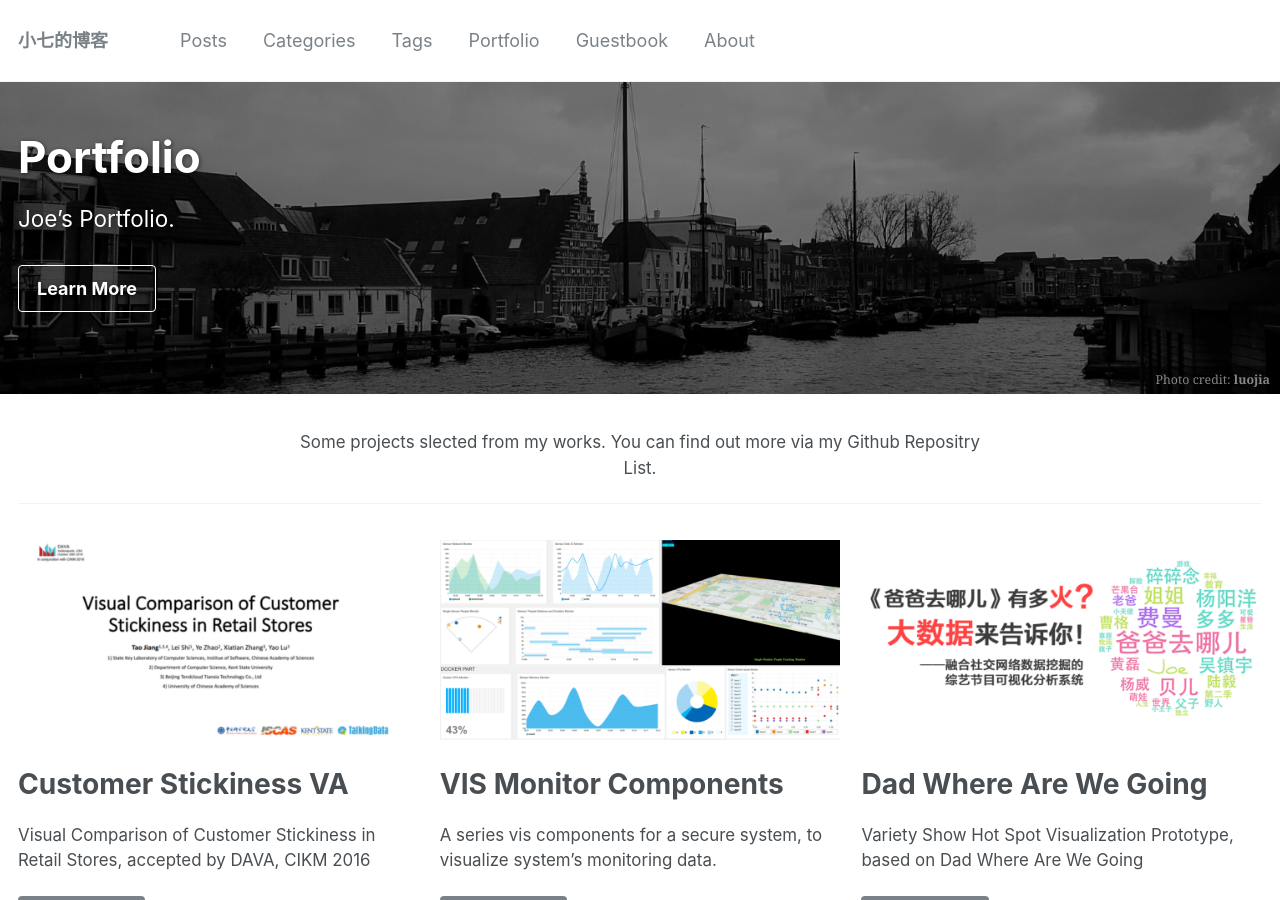
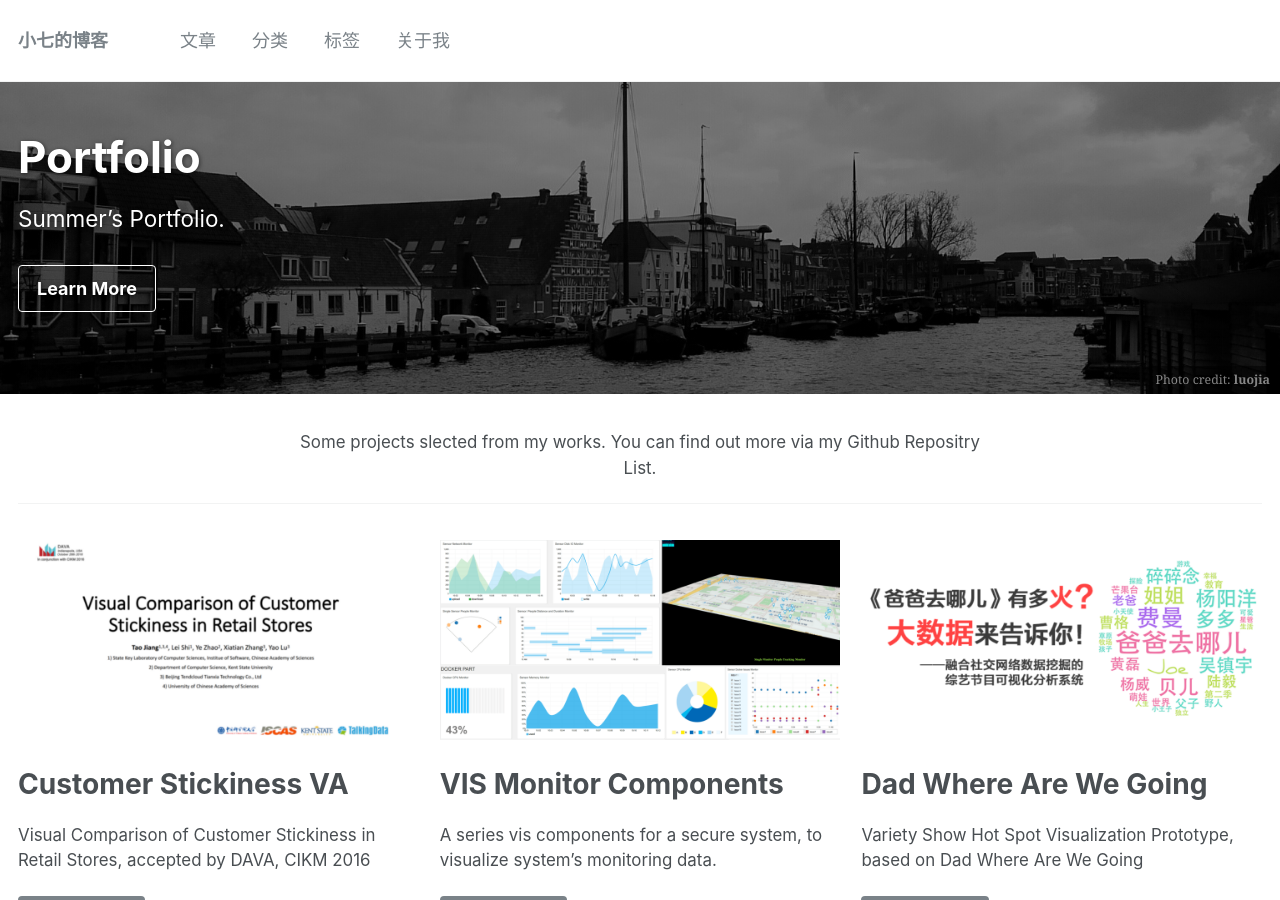
Before and after one commit to summer1914/summer1914.github.io, a Jekyll site: the page built from _pages/portfolio.md, in a window 1280 px wide and 900 px high. Built offline with Jekyll 4.4.1, drawn with Linux system fonts in a browser that asks for light colours; comment, search, counter and statistics services are not loaded.

Commit message:
导航调整

```diff
--- a/_data/navigation.yml
+++ b/_data/navigation.yml
@@ -1,19 +1,19 @@
 # main links links
 main:
-  - title: "Posts"
+  - title: "文章"
     url: /posts
 
-  - title: "Categories"
+  - title: "分类"
     url: /categories
 
-  - title: "Tags"
+  - title: "标签"
     url: /tags
 
-  - title: "Portfolio"
-    url: /portfolio
+#  - title: "Portfolio"
+#    url: /portfolio
 
-  - title: "Guestbook"
-    url: /guestbook
+#  - title: "留言板"
+#    url: /guestbook
 
-  - title: "About"
+  - title: "关于我"
     url: /about
--- a/_pages/portfolio.md
+++ b/_pages/portfolio.md
@@ -8,7 +8,7 @@ header:
   overlay_image: blogAlbumhomepage-banner-1.jpg
   cta_url: "https://github.com/summer1914/summer1914.github.io/"
   caption: "Photo credit: [**luojia**](https://summer1914.github.io/)"
-excerpt: "Joe's Portfolio."
+excerpt: "Summer's Portfolio."
 intro:
   - excerpt: 'Some projects slected from my works. You can find out more via my Github Repositry List.'
 feature_row:
```
Also changed, not shown: _posts/2017-06-24-javascript的闭包和变量作用域链.html (+11 -8 lines).
